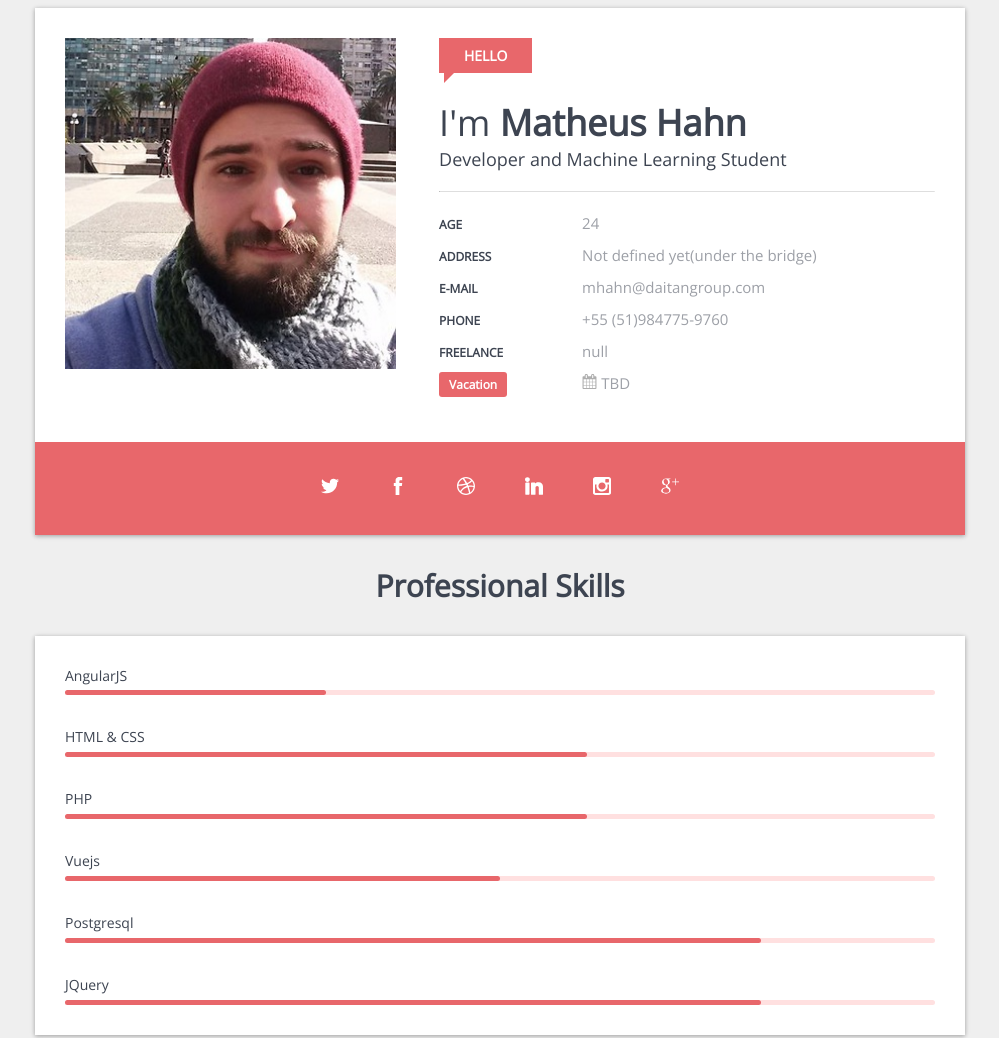
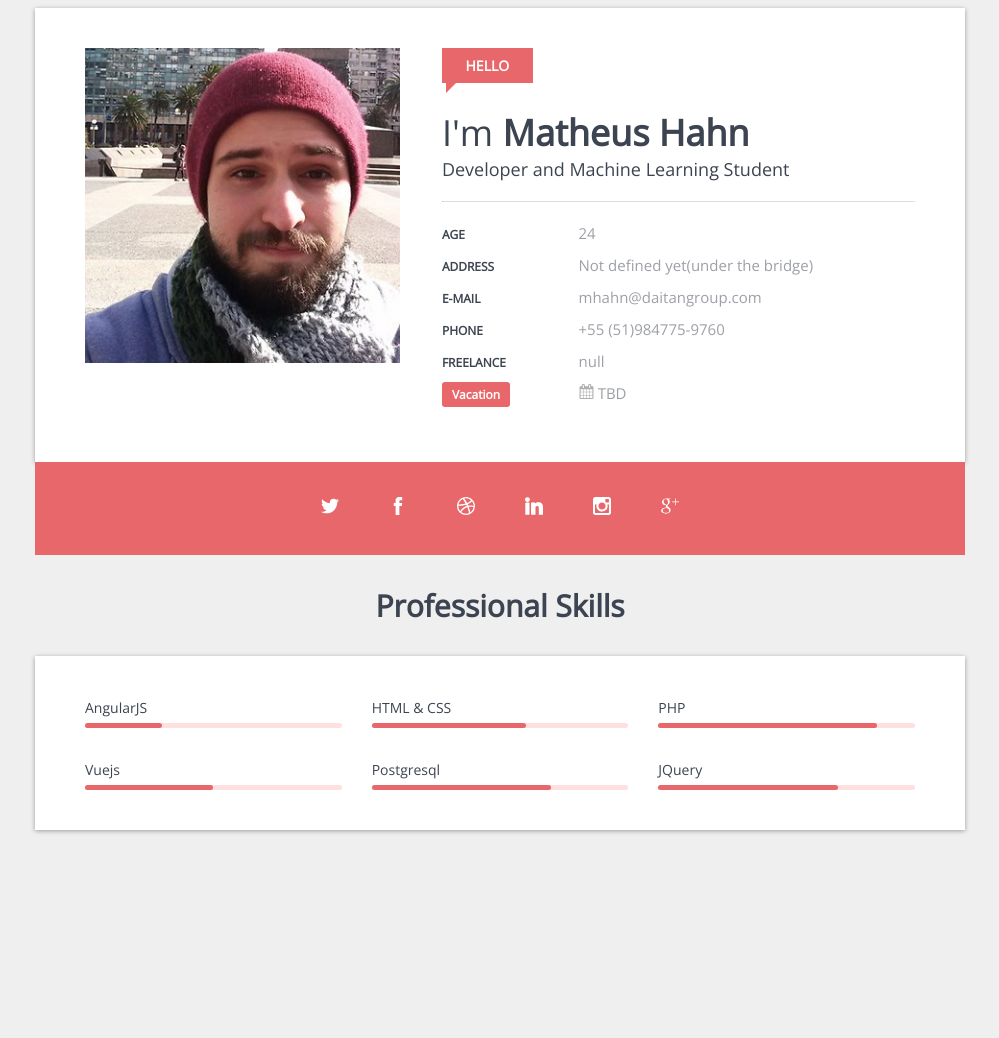
Before and after one commit to SunsetRiders/fe-rampup-matheus, a website built with webpack: page src/index.html in a window 1280 px wide. Shown: the top 1038 px of the page, without its empty margins (140-1139 px from the left). After the commit the page ends 838 px from the top, so only its background shows below. Built offline with nearby package versions, Linux system fonts and the light colour scheme.

Commit message:
Adjusted spacing between skills bar.

```diff
--- a/src/assets/styles/components/page-container.scss
+++ b/src/assets/styles/components/page-container.scss
@@ -3,17 +3,15 @@
   margin: auto;
 
   > .box {
+    padding: 40px 50px;
     background: #ffffff;
     box-shadow: 0 1px 6px rgba(0, 0, 0, 0.12), 0 1px 4px rgba(0, 0, 0, 0.24);
-
-    > .skills {
-      padding: $padding-content-box;
-    }
   }
 
   > .titlebox {
     margin: 30px 0;
     text-align: center;
+    justify-content: center;
 
     > .title {
       @include font-size("title-section");
--- a/src/assets/styles/components/profile-content.scss
+++ b/src/assets/styles/components/profile-content.scss
@@ -1,5 +1,4 @@
 .profile-content {
-  padding: $padding-content-box;
 
   > .secondcolumn {
 
@@ -21,8 +20,7 @@
 
     > .secondcolumn {
       flex: 3;
-      padding-left: 5%;
-
+      margin-left: 5%;
     }
   }
 }
--- a/src/assets/styles/components/skill-progress.scss
+++ b/src/assets/styles/components/skill-progress.scss
@@ -1,5 +1,12 @@
 .skill-progress {
-  margin-top: 30px;
+  display: flex;
+  flex-wrap: wrap;
+  align-items: baseline;
+  margin: -15px;
+
+  > .skills {
+    flex: 5 1 200px;
+    margin: 15px;
 
     > .title {
       @include font-size("s-medium");
@@ -52,8 +59,8 @@
     //   opacity: 0.5;
     // }
   }
+}
 
-.skill-progress:first-child {
-  @include font-size("s-medium");
-  margin-top: 0;
-}
+// .skill-progress:last-child {
+//   margin-bottom: 0;
+// }
--- a/src/assets/styles/settings.scss
+++ b/src/assets/styles/settings.scss
@@ -5,12 +5,11 @@ $body-min-width: 320px;
 $page-max-width: 930px;
 $logo-size: 35px;
 $image-max-width: 390px;
-$padding-content-box: 30px;
 $angular-width: 30%;
 $html-width: 60%;
 $php-width: 85%;
 $vuejs-width: 50%;
-$postgresql-width: 80%;
+$postgresql-width: 70%;
 $jquery-width: 70%;
 
 // Background colors
--- a/src/index.html
+++ b/src/index.html
@@ -70,6 +70,7 @@
 					</div>
 				</div>
 				<!-- Footer -->
+			</div>
       <div class="footer-detail">
         <a href="#"><img class="logo" src="assets/imgs/twitter.svg" alt="instagram"></a>
         <a href="#"><img class="logo" src="assets/imgs/facebook-logo.svg" alt="instagram"></a>
@@ -78,54 +79,53 @@
         <a href="#"><img class="logo" src="assets/imgs/instagram-logo.svg" alt="instagram"></a>
         <a href="#"><img class="logo" src="assets/imgs/google-plus-logo.svg" alt="instagram"></a>
       </div>
-			</div>
 
 			<!-- Professional skills -->
 			<div class="titlebox">
 				<h1 class="title">Professional Skills</h1>
 			</div>
 			<div class="box">
+				<div class="skill-progress">
+
 					<div class="skills">
-
-					<div class="skill-progress">
 						<span class="title">AngularJS</span>
 						<div class="progress">
 							<div class="progressbar -angular"></div>
 						</div>
 					</div>
 
-					<div class="skill-progress">
+					<div class="skills">
 						<span class="title">HTML & CSS</span>
 						<div class="progress">
 							<div class="progressbar -html"></div>
 						</div>
 					</div>
 
-					<div class="skill-progress">
+					<div class="skills">
 						<span class="title">PHP</span>
-						<div class="progress -php">
-							<div class="progressbar -html"></div>
+						<div class="progress">
+							<div class="progressbar -php"></div>
 						</div>
 					</div>
 
-					<div class="skill-progress">
+					<div class="skills">
 						<span class="title">Vuejs</span>
 						<div class="progress">
 							<div class="progressbar -vuejs"></div>
 						</div>
 					</div>
 
-					<div class="skill-progress">
+					<div class="skills">
 						<span class="title">Postgresql</span>
 						<div class="progress">
 							<div class="progressbar -postgresql"></div>
 						</div>
 					</div>
 
-					<div class="skill-progress">
+					<div class="skills">
 						<span class="title">JQuery</span>
 						<div class="progress">
-							<div class="progressbar -postgresql"></div>
+							<div class="progressbar -jquery"></div>
 						</div>
 					</div>
 
```
Lines whose indentation alone changed are shown as unchanged.
